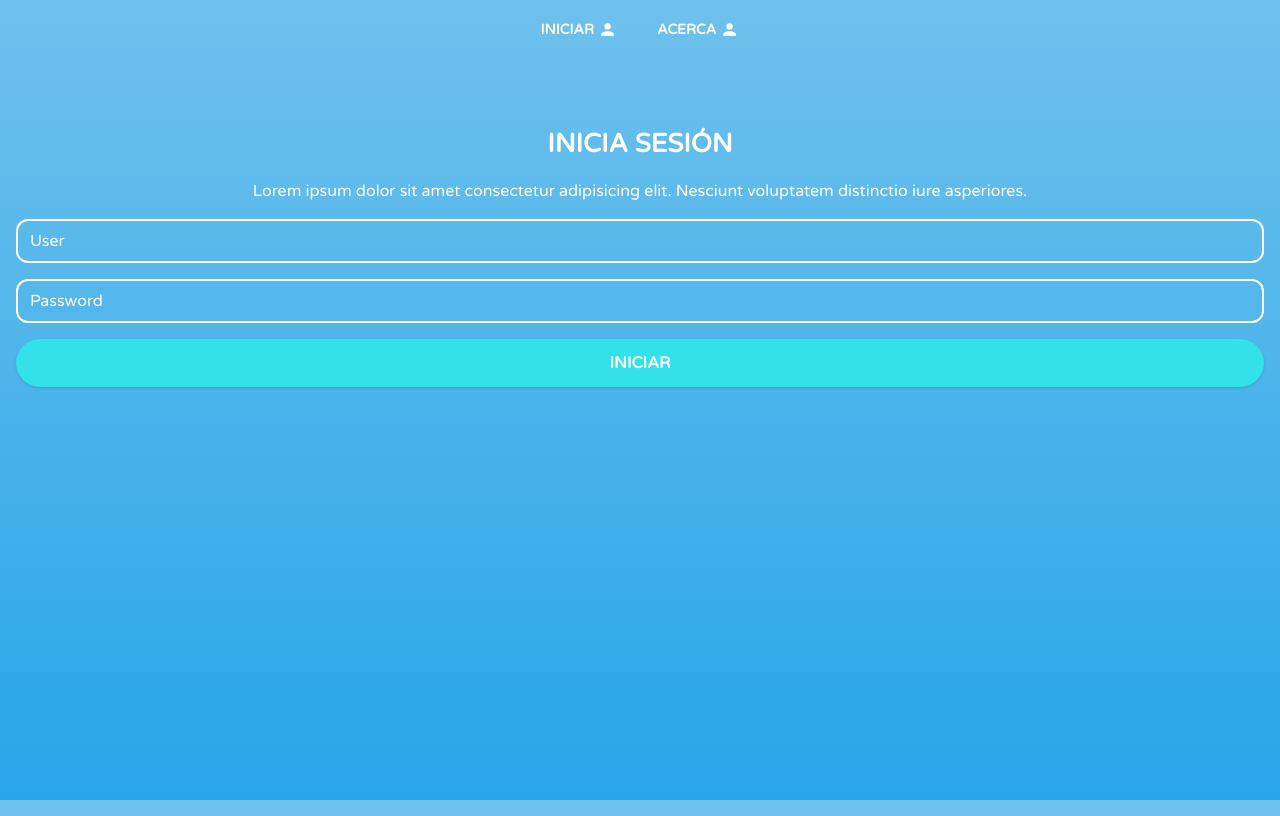
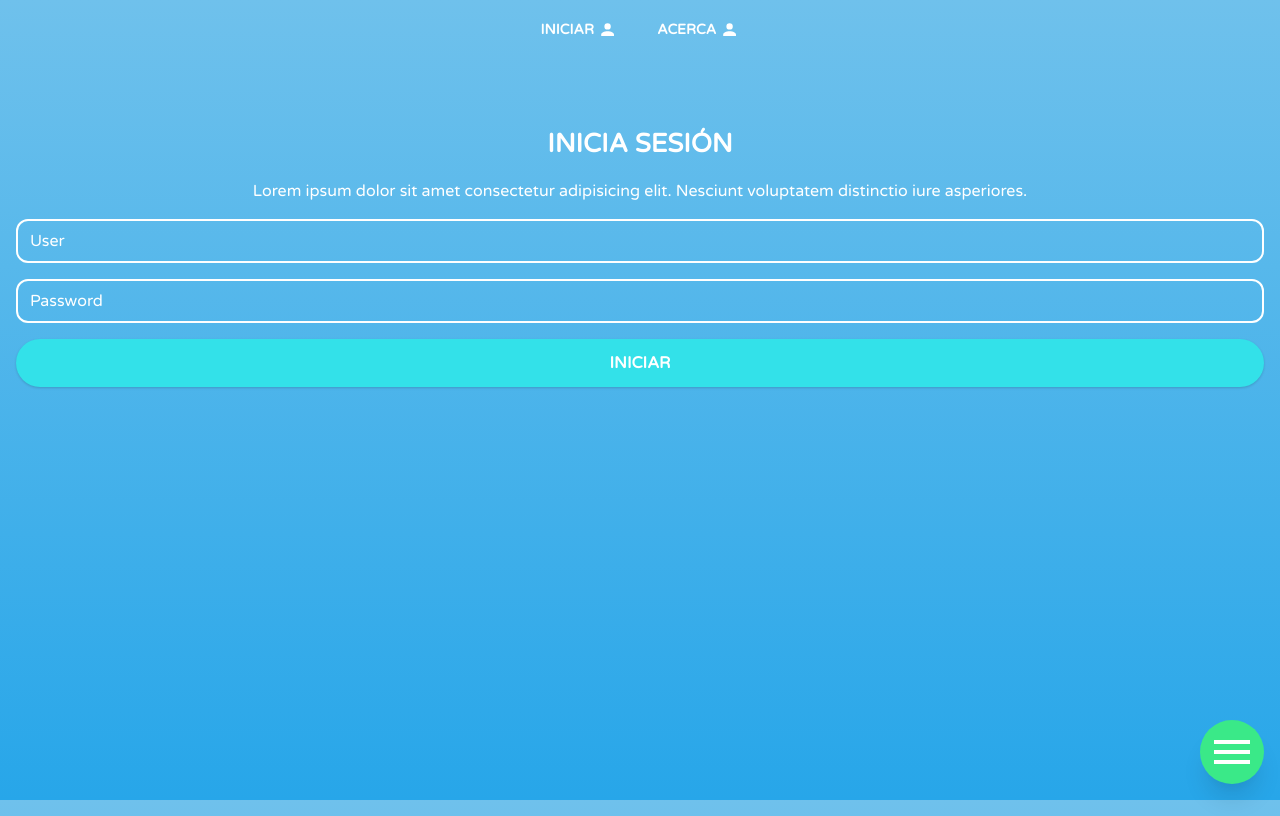
Before and after one commit to Joyfer/go-school, a Next.js app: page / in a window 1280 px wide. Built offline with nearby package versions, Linux system fonts and the light colour scheme.

Commit message:
Added fabButton function hidde on end of page

```diff
--- a/components/layout/Layout.tsx
+++ b/components/layout/Layout.tsx
@@ -1,6 +1,7 @@
 import React, { ReactNode } from "react";
 import Head from "next/head";
 import Navbar from "../navbar/Navbar"
+import FabMenubutton from "./sideBar/FabMenubutton";
 
 type Props = {
   children?: ReactNode;
@@ -25,6 +26,7 @@ const Layout = ({ children }: Props) => (
     </header>
     <div className="container px-4 mx-auto pb-4">
     {children}
+    <FabMenubutton></FabMenubutton>
     </div>
   </div>
 );
--- /dev/null
+++ b/components/layout/sideBar/FabMenubutton.tsx
@@ -0,0 +1,49 @@
+import React, { ReactElement, useEffect, useState } from "react";
+import FabButton from "../../resources/buttons/FabButton";
+import Icon from "@mdi/react";
+import { mdiMenu } from "@mdi/js";
+
+interface Props {}
+
+function FabMenubutton({}: Props): ReactElement {
+  const [scroll, setScroll] = useState(0);
+  const [maxScroll, setMaxScroll] = useState(600);
+
+  const handleScroll = () => {
+    setScroll(window.pageYOffset);
+  };
+
+  const changeMaxScroll = () => {
+    setMaxScroll(
+      document.documentElement.scrollHeight -
+        document.documentElement.clientHeight
+    );
+  };
+
+  useEffect(() => {
+    window.addEventListener("scroll", handleScroll);
+    window.addEventListener("resize", changeMaxScroll);
+    setMaxScroll(
+      document.documentElement.scrollHeight -
+        document.documentElement.clientHeight
+    );
+
+    return () => {
+      window.removeEventListener("scroll", handleScroll);
+      window.addEventListener("resize", changeMaxScroll);
+    };
+  }, []);
+  return (
+    <FabButton
+      className={
+        "fixed bottom-4 right-4" +
+        " " +
+        `${scroll === maxScroll ? "transform-gpu translate-y-20" : ""}`
+      }
+    >
+      <Icon color="white" path={mdiMenu}></Icon>
+    </FabButton>
+  );
+}
+
+export default FabMenubutton;
--- /dev/null
+++ b/components/resources/buttons/FabButton.tsx
@@ -0,0 +1,20 @@
+import React, { ReactElement } from "react";
+
+interface Props {
+  children: ReactElement;
+  className?: string;
+}
+
+export default function FabButton({
+  children,
+  className,
+}: Props): ReactElement {
+  return (
+    <button
+      className={"w-16 h-16 transition duration-300 ease-in-out p-2 shadow-xl flex items-center justify-center text-center bg-success hover:bg-success-light rounded-full"
+       + " " +  `${className}`}
+    >
+      {children}
+    </button>
+  );
+}
--- a/pages/homework/index.tsx
+++ b/pages/homework/index.tsx
@@ -5,7 +5,6 @@ import CardLayout from "../../components/resources/card/CardLayout";
 import CardTitle from "../../components/resources/card/CardTitle";
 import CardText from "../../components/resources/card/CardText";
 import CardActions from "../../components/resources/card/CardActions";
-import Badge from "../../components/resources/badge/Badge";
 
 import Icon from "@mdi/react";
 import { mdiSubdirectoryArrowRight } from "@mdi/js";
@@ -30,7 +29,7 @@ export default function homeworkIndex(): ReactElement {
         </p>
       </div>
       <div className="mt-6 space-y-2">
-        {["Tareas", "Blogs"].map((el) => (
+        {["1", "2", "3", "4", "5"].map((el) => (
           <CardLayout key={el}>
             <Link href="/about" passHref>
               <LinkCard>
```
